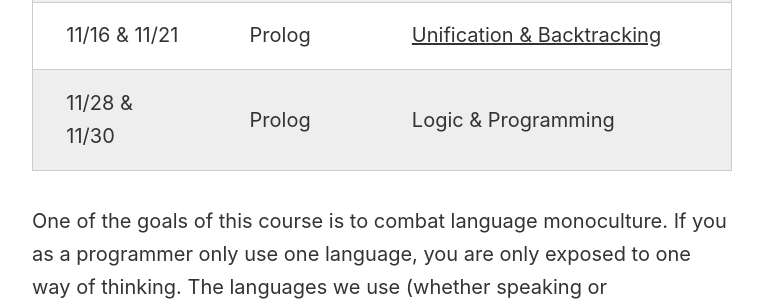
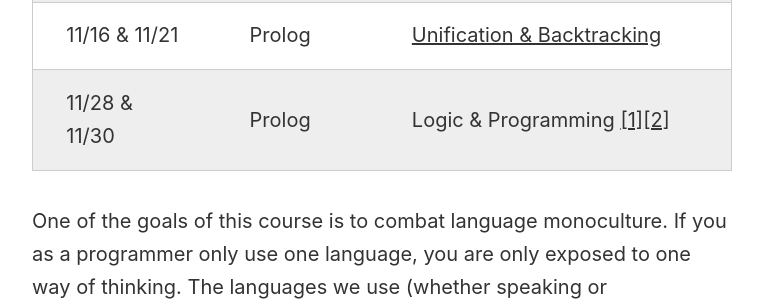
Before and after one commit to alilleybrinker/programming-languages-course, a Jekyll site: the page built from index.html, in a window 1280 px wide and 900 px high, scrolled down 6014 px. Shown: the part 152-453 px from the top of the window, without its empty margins (258-1021 px from the left). Built offline with Jekyll 4.4.1, drawn with Linux system fonts in a browser that asks for light colours; nearby versions of some CDN libraries.

Commit message:
added final lab link

```diff
--- a/_includes/labs.html
+++ b/_includes/labs.html
@@ -56,7 +56,7 @@
             <tr>
                 <td>11/28 &amp; 11/30</td>
                 <td>Prolog</td>
-                <td>Logic &amp; Programming</td>
+                <td>Logic &amp; Programming <a href="https://gist.github.com/AndrewBrinker/c59eece0918e44cec39e58f12f23fcb7">[1]</a><a href="https://gist.github.com/AndrewBrinker/cb0eb5f2af458afd6af5c7aa8176b276">[2]</a></td>
             </tr>
         </table>
 
```
